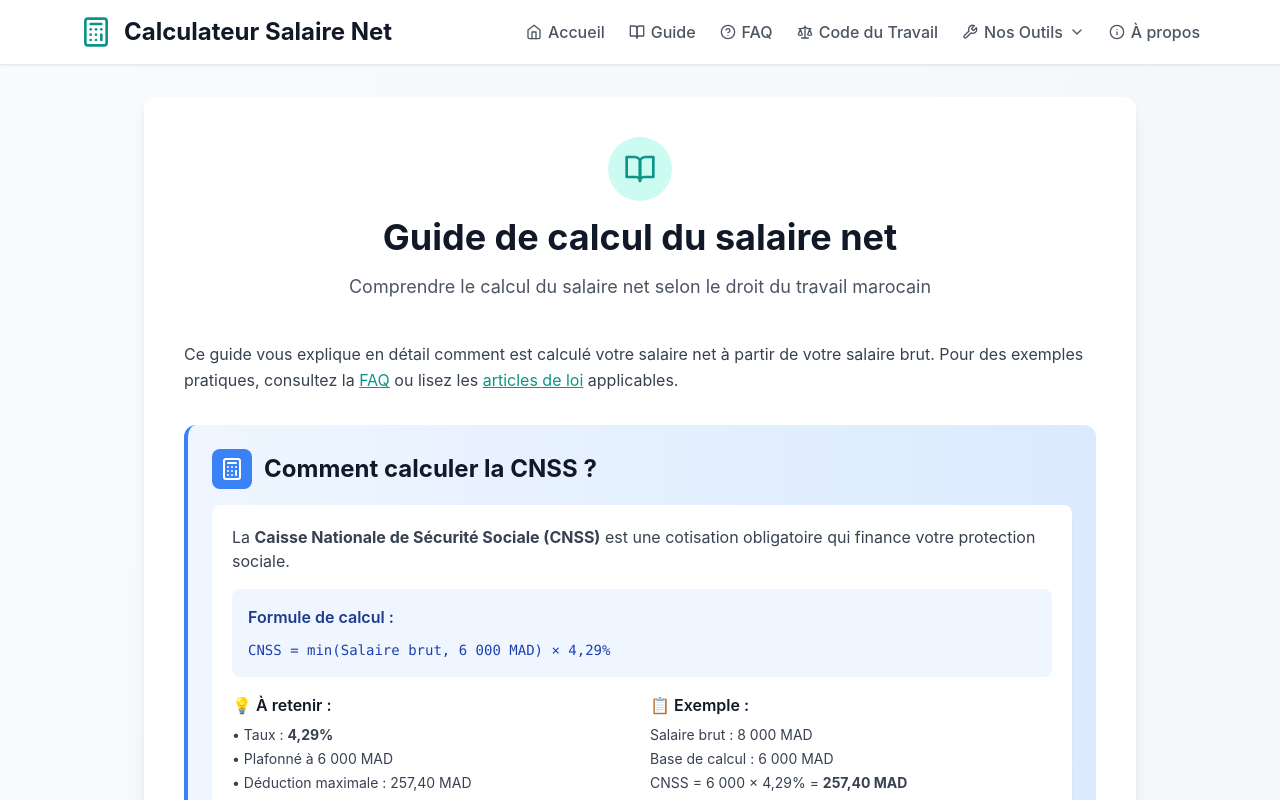
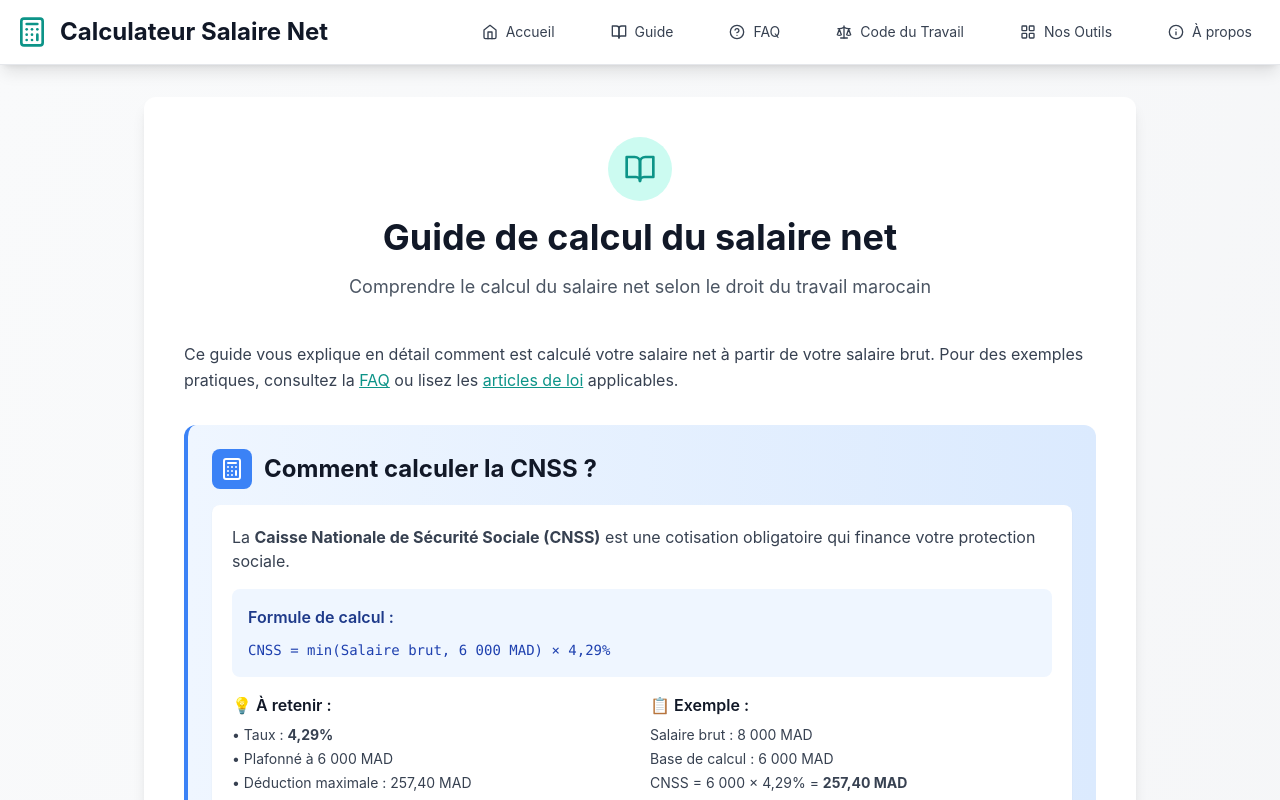
Before and after one commit to sbendhiba/salarynet, a Next.js app: page /guide in a window 1280 px wide. Shown: the top 800 px of the page. Built offline with nearby package versions, Linux system fonts and the light colour scheme.

Commit message:
update head van

```diff
--- a/src/components/Header.tsx
+++ b/src/components/Header.tsx
@@ -1,8 +1,17 @@
 'use client';
 
 import Link from 'next/link';
-import { Calculator, Menu, X, ChevronDown, Home, HelpCircle, Scale, Wrench, Info, BookOpen } from 'lucide-react';
+import { Calculator, Menu, X, Home, HelpCircle, Scale, Info, BookOpen } from 'lucide-react';
 import { useState } from 'react';
+
+const LayoutGrid = ({ className }: { className?: string }) => (
+  <svg xmlns="http://www.w3.org/2000/svg" width="24" height="24" viewBox="0 0 24 24" fill="none" stroke="currentColor" strokeWidth="2" strokeLinecap="round" strokeLinejoin="round" className={className}>
+    <rect width="7" height="7" x="3" y="3" rx="1"></rect>
+    <rect width="7" height="7" x="14" y="3" rx="1"></rect>
+    <rect width="7" height="7" x="14" y="14" rx="1"></rect>
+    <rect width="7" height="7" x="3" y="14" rx="1"></rect>
+  </svg>
+);
 
 type NavigationItem = {
   name: string;
@@ -24,7 +33,7 @@ export default function Header() {
     { name: 'Code du Travail', href: '/code-du-travail', icon: Scale },
     {
       name: 'Nos Outils',
-      icon: Wrench,
+      icon: LayoutGrid,
       hasSubmenu: true,
       submenu: [
         { name: 'Calculateur Licenciement', href: 'https://indemnitelicenciement.ma/', external: true }
@@ -34,9 +43,9 @@ export default function Header() {
   ];
 
   return (
-    <header className="bg-white shadow-sm border-b border-gray-200">
-      <div className="max-w-6xl mx-auto px-4 py-4">
-        <div className="flex items-center justify-between">
+    <header className="bg-white shadow-lg border-b border-gray-200">
+      <div className="container mx-auto px-4">
+        <div className="flex items-center justify-between h-16">
           <Link href="/" className="flex items-center gap-3 hover:opacity-80 transition-opacity">
             <svg xmlns="http://www.w3.org/2000/svg" width="32" height="32" viewBox="0 0 24 24" fill="none" stroke="currentColor" strokeWidth="2" strokeLinecap="round" strokeLinejoin="round" className="text-teal-600">
               <rect width="16" height="20" x="4" y="2" rx="2"></rect>
@@ -56,7 +65,7 @@ export default function Header() {
           </Link>
 
           {/* Desktop Navigation */}
-          <nav className="hidden md:flex items-center space-x-6">
+          <nav className="hidden md:flex items-center space-x-8">
             {navigation.map((item) => (
               item.hasSubmenu ? (
                 <div
@@ -64,20 +73,19 @@ export default function Header() {
                   className="relative group"
                 >
                   <button
-                    className="text-gray-600 hover:text-teal-600 font-medium transition-colors duration-200 flex items-center gap-1.5"
+                    className="flex items-center space-x-2 px-3 py-2 rounded-lg transition-all duration-200 text-gray-700 hover:bg-gray-100 hover:text-gray-900"
                   >
                     {item.icon && <item.icon className="w-4 h-4" />}
-                    {item.name}
-                    <ChevronDown className="w-4 h-4" />
+                    <span className="text-sm">{item.name}</span>
                   </button>
-                  <div className="absolute top-full left-0 mt-2 w-56 bg-white rounded-lg shadow-lg border border-gray-200 py-2 z-50 opacity-0 invisible group-hover:opacity-100 group-hover:visible transition-all duration-200">
+                  <div className="absolute right-0 mt-2 w-56 bg-white rounded-lg shadow-lg border border-gray-200 opacity-0 invisible group-hover:opacity-100 group-hover:visible group-hover:translate-y-0 translate-y-1 transition-all duration-150 z-20">
                     {item.submenu?.map((subItem) => (
                       <a
                         key={subItem.name}
                         href={subItem.href}
                         target="_blank"
                         rel="noopener noreferrer"
-                        className="block px-4 py-2 text-gray-700 hover:bg-teal-50 hover:text-teal-600 transition-colors duration-200"
+                        className="block px-4 py-3 text-sm text-gray-700 hover:bg-gray-50 rounded-lg"
                       >
                         {subItem.name}
                       </a>
@@ -90,19 +98,19 @@ export default function Header() {
                   href={item.href || '#'}
                   target="_blank"
                   rel="noopener noreferrer"
-                  className="text-gray-600 hover:text-teal-600 font-medium transition-colors duration-200 flex items-center gap-1.5"
+                  className="flex items-center space-x-2 px-3 py-2 rounded-lg transition-all duration-200 text-gray-700 hover:bg-gray-100 hover:text-gray-900"
                 >
                   {item.icon && <item.icon className="w-4 h-4" />}
-                  {item.name}
+                  <span className="text-sm">{item.name}</span>
                 </a>
               ) : (
                 <Link
                   key={item.name}
                   href={item.href || '/'}
-                  className="text-gray-600 hover:text-teal-600 font-medium transition-colors duration-200 flex items-center gap-1.5"
+                  className="flex items-center space-x-2 px-3 py-2 rounded-lg transition-all duration-200 text-gray-700 hover:bg-gray-100 hover:text-gray-900"
                 >
                   {item.icon && <item.icon className="w-4 h-4" />}
-                  {item.name}
+                  <span className="text-sm">{item.name}</span>
                 </Link>
               )
             ))}
@@ -128,29 +136,28 @@ export default function Header() {
         {isMenuOpen && (
           <nav
             id="mobile-menu"
-            className="md:hidden mt-4 pt-4 border-t border-gray-200"
+            className="md:hidden py-4 border-t border-gray-200"
           >
-            <div className="flex flex-col space-y-3">
+            <div className="space-y-2">
               {navigation.map((item) => (
                 item.hasSubmenu ? (
                   <div key={item.name}>
                     <button
                       onClick={() => setIsToolsOpen(!isToolsOpen)}
-                      className="text-gray-600 hover:text-teal-600 font-medium transition-colors duration-200 py-2 flex items-center gap-1.5 w-full"
+                      className="flex items-center space-x-3 px-4 py-3 rounded-lg transition-all duration-200 text-gray-700 hover:bg-gray-100 w-full"
                     >
                       {item.icon && <item.icon className="w-4 h-4" />}
-                      {item.name}
-                      <ChevronDown className={`w-4 h-4 ml-auto transition-transform ${isToolsOpen ? 'rotate-180' : ''}`} />
+                      <span>{item.name}</span>
                     </button>
                     {isToolsOpen && (
-                      <div className="pl-4 mt-2 space-y-2">
+                      <div className="pl-4 pt-2">
                         {item.submenu?.map((subItem) => (
                           <a
                             key={subItem.name}
                             href={subItem.href}
                             target="_blank"
                             rel="noopener noreferrer"
-                            className="block text-gray-600 hover:text-teal-600 font-medium transition-colors duration-200 py-2"
+                            className="flex items-center space-x-3 px-4 py-3 rounded-lg transition-all duration-200 text-gray-700 hover:bg-gray-100"
                             onClick={() => setIsMenuOpen(false)}
                           >
                             {subItem.name}
@@ -165,21 +172,21 @@ export default function Header() {
                     href={item.href || '#'}
                     target="_blank"
                     rel="noopener noreferrer"
-                    className="text-gray-600 hover:text-teal-600 font-medium transition-colors duration-200 py-2 flex items-center gap-1.5"
+                    className="flex items-center space-x-3 px-4 py-3 rounded-lg transition-all duration-200 text-gray-700 hover:bg-gray-100"
                     onClick={() => setIsMenuOpen(false)}
                   >
                     {item.icon && <item.icon className="w-4 h-4" />}
-                    {item.name}
+                    <span>{item.name}</span>
                   </a>
                 ) : (
                   <Link
                     key={item.name}
                     href={item.href || '/'}
-                    className="text-gray-600 hover:text-teal-600 font-medium transition-colors duration-200 py-2 flex items-center gap-1.5"
+                    className="flex items-center space-x-3 px-4 py-3 rounded-lg transition-all duration-200 text-gray-700 hover:bg-gray-100"
                     onClick={() => setIsMenuOpen(false)}
                   >
                     {item.icon && <item.icon className="w-4 h-4" />}
-                    {item.name}
+                    <span>{item.name}</span>
                   </Link>
                 )
               ))}
```
